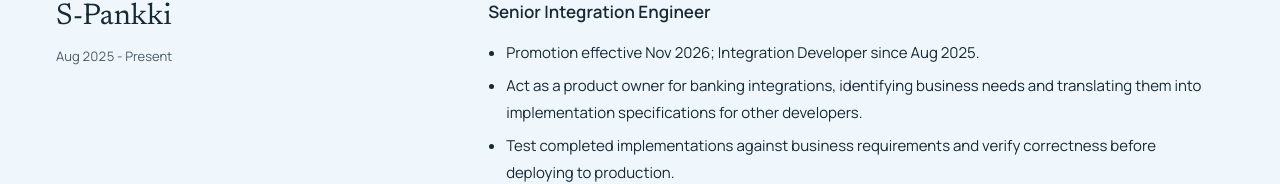
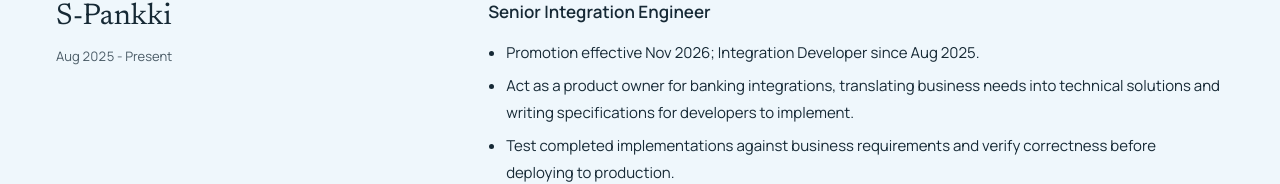
Before and after one commit to vieteri/viet-tran-portfolio, a Next.js app: page /about in a window 1280 px wide. Shown: the part 692-876 px from the top of the page. Built offline with nearby package versions, Linux system fonts and the light colour scheme.

Commit message:
Clarify translating business needs into technical solutions

```diff
--- a/src/data/cv.ts
+++ b/src/data/cv.ts
@@ -5,7 +5,7 @@
 const conciseDescriptions: Record<string, string[]> = {
   'S-Pankki': [
     'Promotion effective Nov 2026; Integration Developer since Aug 2025.',
-    'Act as a product owner: identify business needs and define implementation specifications for other developers.',
+    'Act as a product owner: translate business needs into technical solutions and write specifications for developers to implement.',
     'Test implementations against business requirements and verify correctness before production deployment.',
   ],
   'Frends Enterprise iPaaS': [
--- a/src/data/experience.ts
+++ b/src/data/experience.ts
@@ -13,7 +13,7 @@
         period: "Aug 2025 - Present",
         description: [
             "Promotion effective Nov 2026; Integration Developer since Aug 2025.",
-            "Act as a product owner for banking integrations, identifying business needs and translating them into implementation specifications for other developers.",
+            "Act as a product owner for banking integrations, translating business needs into technical solutions and writing specifications for developers to implement.",
             "Test completed implementations against business requirements and verify correctness before deploying to production.",
             "Design APIs and integration architecture for financial systems and banking infrastructure."
         ],
```
Also changed, not shown: 1 other file (tests, documents, lock files or other folders).
